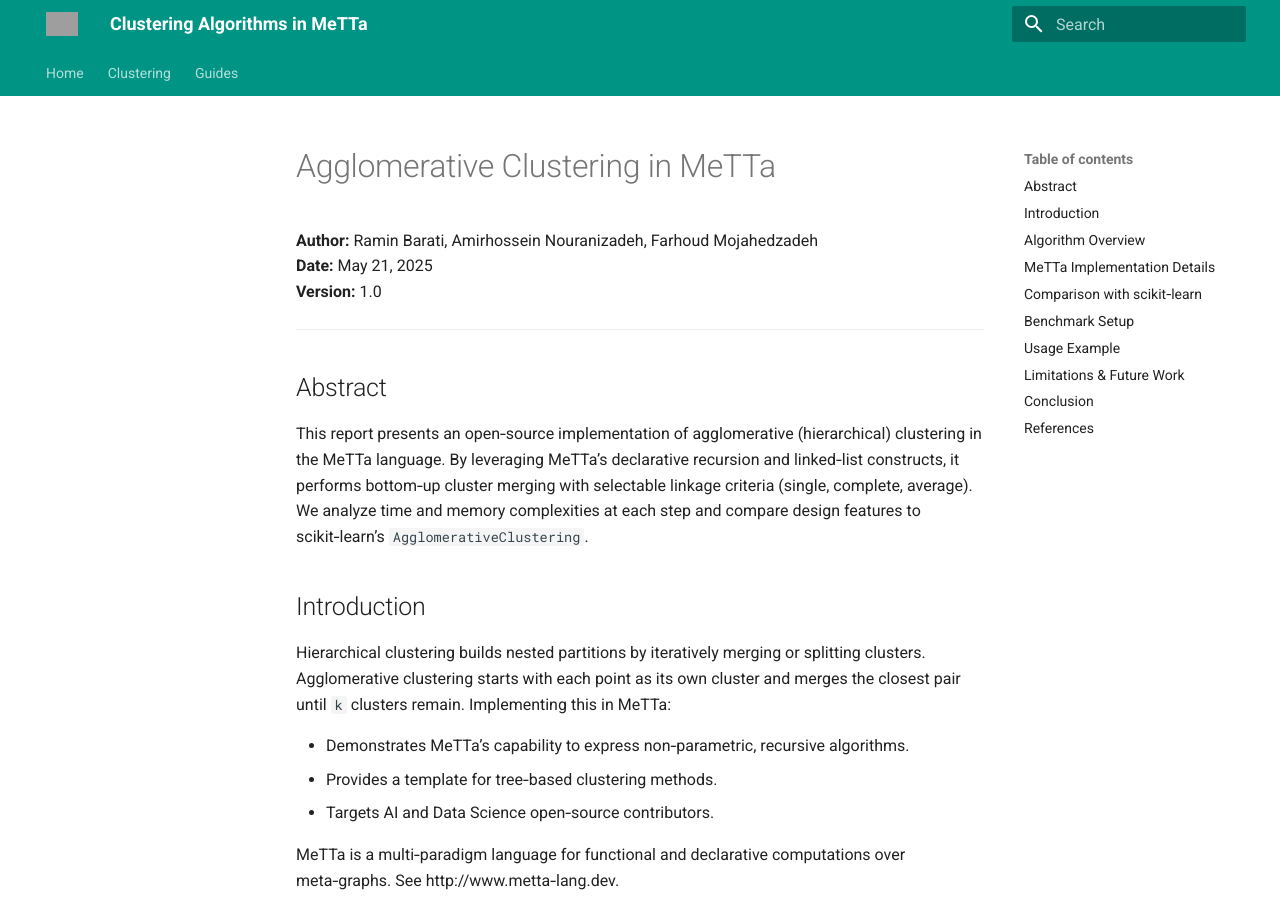
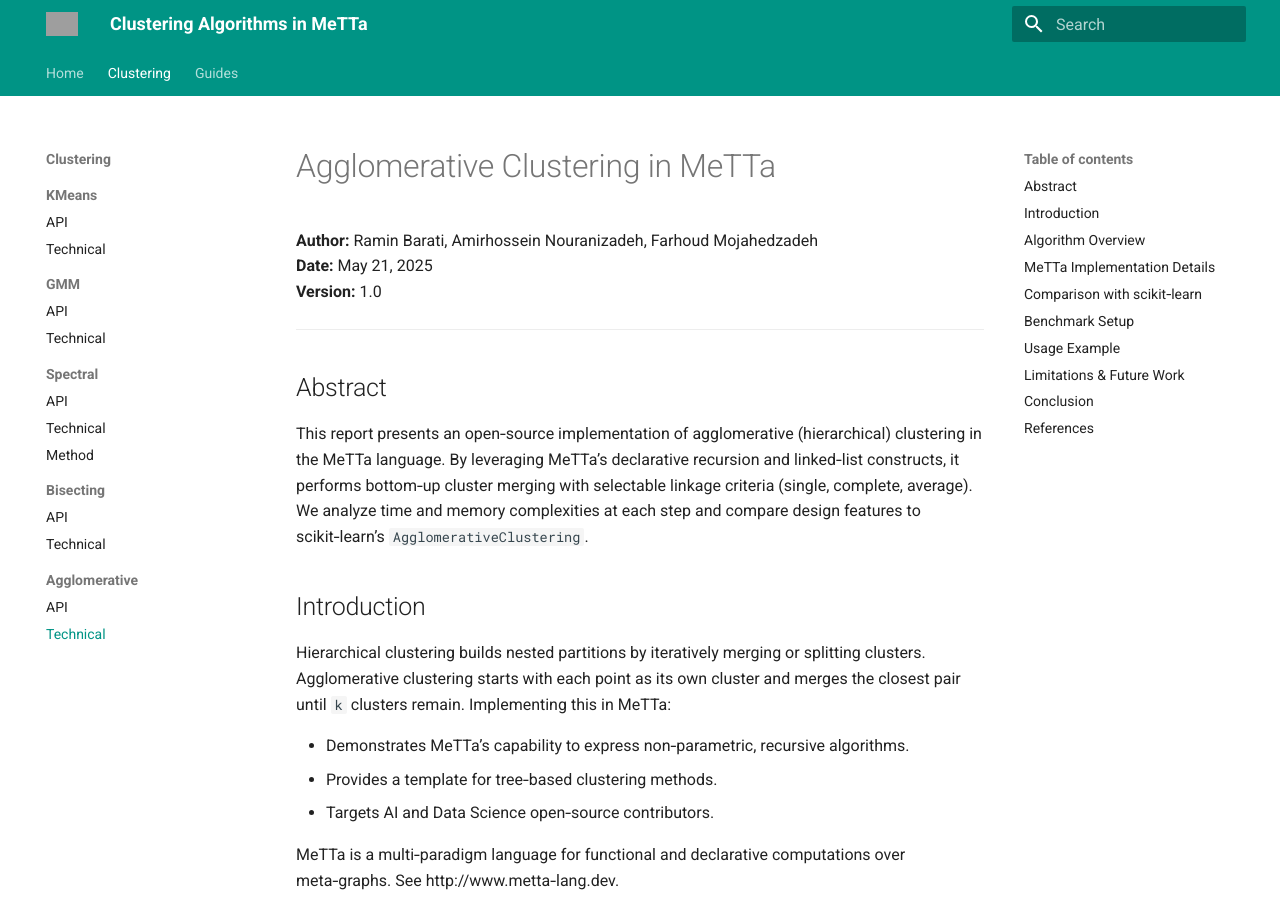
Before and after one commit to disez-ai/metta-ul, an MkDocs documentation site: the page built from docs/agglomerative-technical.md, in a window 1280 px wide and 900 px high. Built offline with MkDocs 1.6.1 and Material for MkDocs 9.7.7, drawn with Linux system fonts in a browser that asks for light colours; grey boxes are pictures that could not be loaded.

Commit message:
fix doc linking

```diff
--- a/mkdocs.yml
+++ b/mkdocs.yml
@@ -14,13 +14,13 @@ nav:                                # This defines your sidebar navigation
     - Spectral:
       - API: spectral-api-reference.md
       - Technical: spectral-technical.md
+      - Method: spectral-method.md
     - Bisecting:
-      - API: bisecting-api-reference.md
-      - Technical: bisecting-technical.md
+      - API: bisecting-kmeans-api-reference.md
+      - Technical: bisecting-kmeans-technical.md
     - Agglomerative:
       - API: agglomerative-api-reference.md
       - Technical: agglomerative-technical.md
-      - Method: agglomerative-method.md
   - Guides:
     - Virtualization: visualization.md # You can nest sections
 
```
Also changed, not shown: docs/agglomerative-technical.md (renamed from docs/Agglomerative-technical.md).
